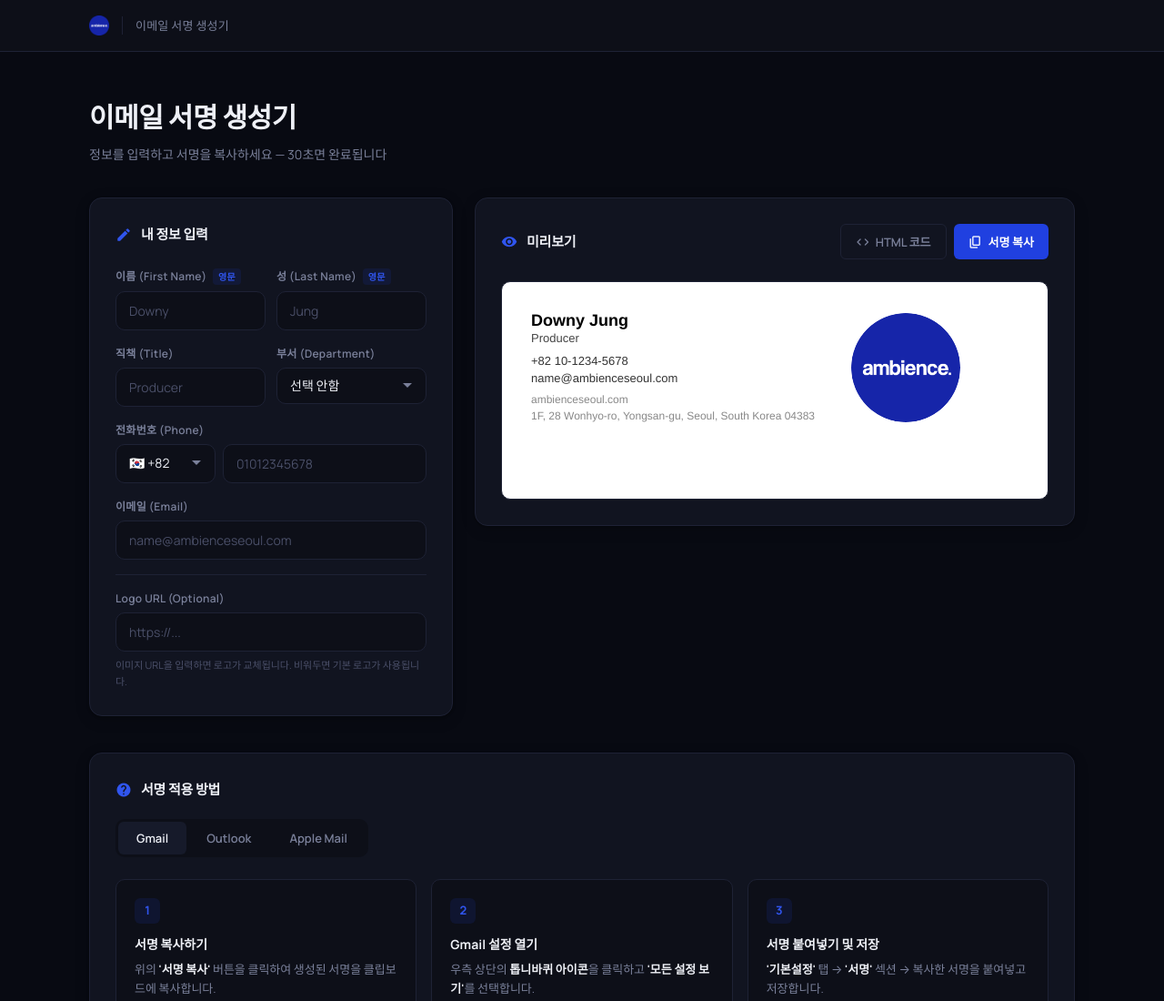
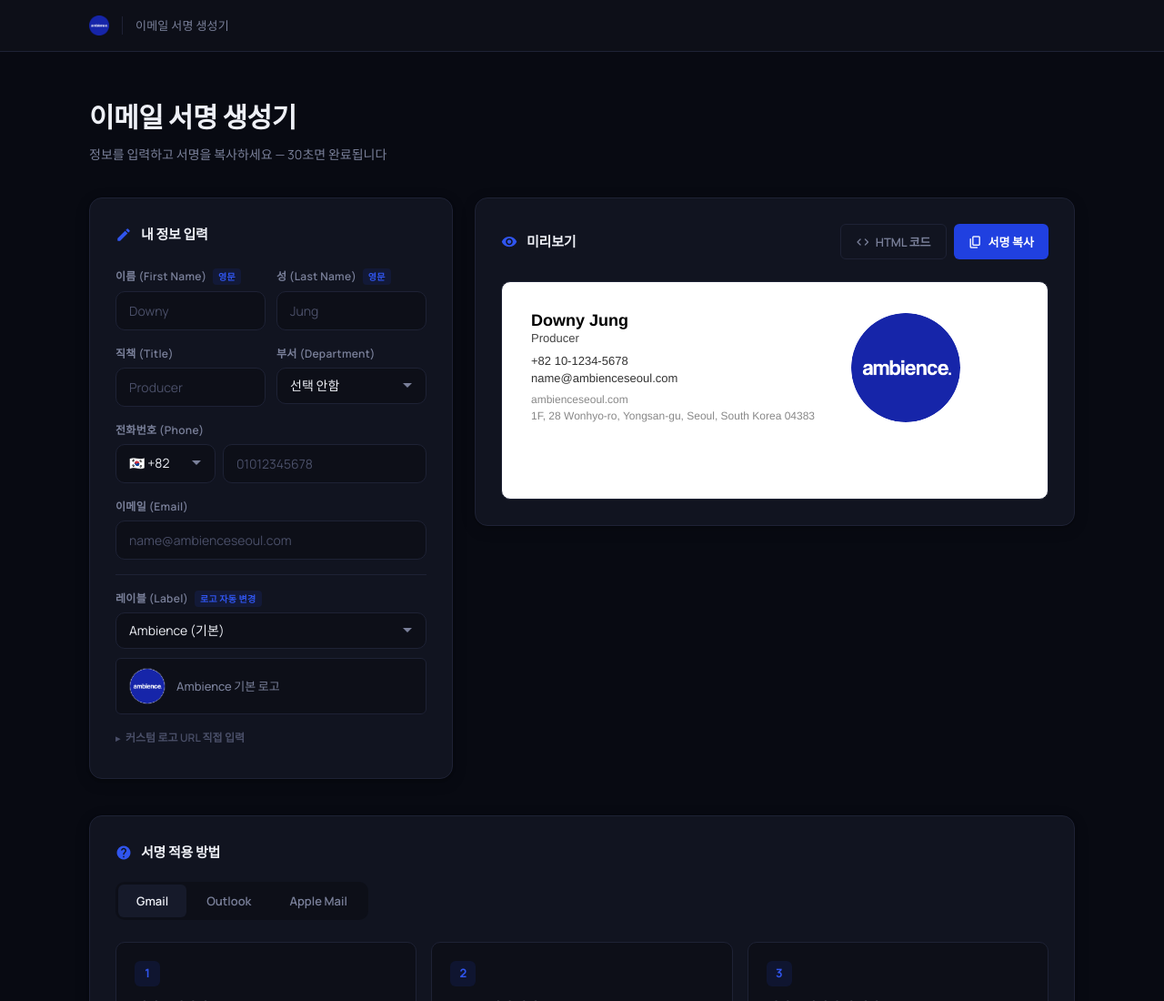
Before and after one commit to downy-ambience/ambience-signature, a plain HTML site: page index.html in a window 1280 px wide. Shown: the top 1100 px of the page at 91% size. Drawn offline with Linux system fonts and the light colour scheme.

Commit message:
Add team logos (The Pair Show, Bubble), remove wordmark below sub-labels, update UI

```diff
--- a/index.html
+++ b/index.html
@@ -98,9 +98,21 @@
       </div>
 
       <div class="form-group logo-section">
-        <label class="form-label" for="sig-logo-url">Logo URL (Optional)</label>
-        <input class="form-input" type="url" id="sig-logo-url" placeholder="https://..." />
-        <p class="logo-hint">이미지 URL을 입력하면 로고가 교체됩니다. 비워두면 기본 로고가 사용됩니다.</p>
+        <label class="form-label" for="sig-label">레이블 (Label) <span class="label-hint">로고 자동 변경</span></label>
+        <select class="form-input form-select" id="sig-label">
+          <option value="ambience">Ambience (기본)</option>
+          <option value="the-pair-show">The Pair Show</option>
+          <option value="bubble">Bubble (Contents IP)</option>
+        </select>
+        <div class="logo-preview-row" id="logo-preview-row">
+          <img src="assets/logo.png" alt="현재 로고" class="logo-preview-thumb" id="logo-preview-thumb" />
+          <span class="logo-preview-label" id="logo-preview-label">Ambience 기본 로고</span>
+        </div>
+        <details class="custom-logo-details">
+          <summary class="custom-logo-summary">커스텀 로고 URL 직접 입력</summary>
+          <input class="form-input" type="url" id="sig-logo-url" placeholder="https://..." style="margin-top:8px;" />
+          <p class="logo-hint">이미지 URL을 입력하면 레이블 로고 대신 사용됩니다.</p>
+        </details>
       </div>
     </section>
 
--- a/script.js
+++ b/script.js
@@ -7,6 +7,7 @@ document.addEventListener('DOMContentLoaded', () => {
     country: document.getElementById('sig-country'),
     phone: document.getElementById('sig-phone'),
     email: document.getElementById('sig-email'),
+    label: document.getElementById('sig-label'),
     logoUrl: document.getElementById('sig-logo-url'),
   };
 
@@ -14,24 +15,87 @@ document.addEventListener('DOMContentLoaded', () => {
   const copyBtn = document.getElementById('btn-copy');
   const copyCodeBtn = document.getElementById('btn-copy-code');
   const toast = document.getElementById('toast');
+  const logoThumb = document.getElementById('logo-preview-thumb');
+  const logoLabel = document.getElementById('logo-preview-label');
 
   // ── Constants ──
   const WEBSITE = 'ambienceseoul.com';
   const ADDRESS = '1F, 28 Wonhyo-ro, Yongsan-gu, Seoul, South Korea 04383';
   const BRAND_BLUE = '#1a3cba';
-  // Default logo hosted URL — change this to your own hosted logo URL
-  const DEFAULT_LOGO_URL = 'assets/logo.png';
 
-  // ── Pre-load logo as base64 for clipboard copies ──
-  let logoBase64 = '';
-  fetch(DEFAULT_LOGO_URL)
-    .then(res => res.blob())
-    .then(blob => {
-      const reader = new FileReader();
-      reader.onloadend = () => { logoBase64 = reader.result; };
-      reader.readAsDataURL(blob);
-    })
-    .catch(() => { logoBase64 = ''; });
+  // ── Label → Logo Mapping ──
+  // 각 레이블별 로고 경로와 표시 이름
+  const LABEL_LOGOS = {
+    'ambience': {
+      url: 'assets/logo.png',
+      name: 'Ambience 기본 로고',
+      isSubLabel: false,
+    },
+    'the-pair-show': {
+      url: 'assets/logo-the-pair-show.png',
+      name: 'The Pair Show 로고',
+      isSubLabel: true,
+    },
+    'bubble': {
+      url: 'assets/logo-bubble.png',
+      name: 'Bubble (Contents IP) 로고',
+      isSubLabel: true,
+    },
+  };
+
+  // ── Pre-load ALL label logos as base64 for clipboard copies ──
+  const logoBase64Map = {};
+
+  function preloadImage(url, callback) {
+    fetch(url)
+      .then(res => {
+        if (!res.ok) throw new Error('Image not found');
+        return res.blob();
+      })
+      .then(blob => {
+        const reader = new FileReader();
+        reader.onloadend = () => { callback(reader.result); };
+        reader.readAsDataURL(blob);
+      })
+      .catch(() => { callback(''); });
+  }
+
+  function preloadLogo(labelKey) {
+    const logoInfo = LABEL_LOGOS[labelKey];
+    if (!logoInfo) return;
+    preloadImage(logoInfo.url, (base64) => { logoBase64Map[labelKey] = base64; });
+  }
+
+  // Pre-load all logos + wordmark on page load
+  Object.keys(LABEL_LOGOS).forEach(preloadLogo);
+
+
+  // ── Get current logo URL based on label + custom URL ──
+  function getCurrentLogoUrl(forClipboard = false) {
+    const customUrl = fields.logoUrl.value.trim();
+    if (customUrl) return customUrl;
+
+    const label = fields.label.value || 'ambience';
+    if (forClipboard && logoBase64Map[label]) {
+      return logoBase64Map[label];
+    }
+    return LABEL_LOGOS[label]?.url || LABEL_LOGOS['ambience'].url;
+  }
+
+  // ── Update logo preview thumb ──
+  function updateLogoPreview() {
+    const customUrl = fields.logoUrl.value.trim();
+    const label = fields.label.value || 'ambience';
+    const labelInfo = LABEL_LOGOS[label] || LABEL_LOGOS['ambience'];
+
+    if (customUrl) {
+      logoThumb.src = customUrl;
+      logoLabel.textContent = '커스텀 로고';
+    } else {
+      logoThumb.src = labelInfo.url;
+      logoLabel.textContent = labelInfo.name;
+    }
+  }
 
   // ── Phone Number Formatting ──
   function formatPhone(raw, countryCode) {
@@ -95,18 +159,11 @@ document.addEventListener('DOMContentLoaded', () => {
     const fullPhone = `${country} ${formattedPhone}`;
     const email = data.email || 'name@ambienceseoul.com';
 
-    // Use custom URL if provided, otherwise local for preview / base64 for clipboard
-    let logoSrc;
-    if (data.logoUrl) {
-      logoSrc = data.logoUrl;
-    } else if (forClipboard && logoBase64) {
-      logoSrc = logoBase64;
-    } else {
-      logoSrc = DEFAULT_LOGO_URL;
-    }
-
+    const logoSrc = getCurrentLogoUrl(forClipboard);
+    const label = data.label || 'ambience';
+    const labelInfo = LABEL_LOGOS[label] || LABEL_LOGOS['ambience'];
     const logoCell = `<td style="width:140px;vertical-align:middle;text-align:right;padding-left:24px;">
-           <img src="${logoSrc}" alt="ambience" style="width:120px;height:120px;border-radius:50%;display:block;" />
+           <img src="${logoSrc}" alt="${label}" style="width:120px;height:120px;border-radius:50%;display:block;" />
          </td>`;
 
     return `<table cellpadding="0" cellspacing="0" border="0" style="font-family:'Helvetica Neue',Helvetica,Arial,sans-serif;max-width:520px;">
@@ -132,6 +189,7 @@ document.addEventListener('DOMContentLoaded', () => {
   function updatePreview() {
     const data = getCurrentData();
     preview.innerHTML = generateSignatureHTML(data, false);
+    updateLogoPreview();
   }
 
   function getCurrentData() {
@@ -143,6 +201,7 @@ document.addEventListener('DOMContentLoaded', () => {
       country: fields.country.value,
       phone: fields.phone.value.trim(),
       email: fields.email.value.trim(),
+      label: fields.label.value,
       logoUrl: fields.logoUrl.value.trim(),
     };
   }
@@ -209,6 +268,7 @@ document.addEventListener('DOMContentLoaded', () => {
   // ── Event Listeners ──
   Object.values(fields).forEach((input) => {
     input.addEventListener('input', updatePreview);
+    input.addEventListener('change', updatePreview);
   });
 
   copyBtn.addEventListener('click', () => copySignature(false));
--- a/style.css
+++ b/style.css
@@ -256,6 +256,75 @@ body {
   line-height: 1.6;
 }
 
+/* ── Logo Preview Row ── */
+.logo-preview-row {
+  display: flex;
+  align-items: center;
+  gap: 12px;
+  margin-top: 10px;
+  padding: 10px 14px;
+  background: var(--bg-secondary);
+  border: 1px solid var(--border);
+  border-radius: var(--radius-xs);
+  transition: border-color var(--transition);
+}
+
+.logo-preview-row:hover {
+  border-color: var(--border-hover);
+}
+
+.logo-preview-thumb {
+  width: 40px;
+  height: 40px;
+  border-radius: 50%;
+  object-fit: cover;
+  background: #ffffff;
+  border: 1px solid var(--border);
+  flex-shrink: 0;
+}
+
+.logo-preview-label {
+  font-size: 13px;
+  font-weight: 500;
+  color: var(--text-secondary);
+}
+
+/* ── Custom Logo Details (collapsible) ── */
+.custom-logo-details {
+  margin-top: 10px;
+}
+
+.custom-logo-summary {
+  font-size: 12px;
+  font-weight: 600;
+  color: var(--text-muted);
+  cursor: pointer;
+  padding: 6px 0;
+  transition: color var(--transition);
+  list-style: none;
+  display: flex;
+  align-items: center;
+  gap: 6px;
+}
+
+.custom-logo-summary::-webkit-details-marker {
+  display: none;
+}
+
+.custom-logo-summary::before {
+  content: '▸';
+  font-size: 10px;
+  transition: transform var(--transition);
+}
+
+.custom-logo-details[open] .custom-logo-summary::before {
+  transform: rotate(90deg);
+}
+
+.custom-logo-summary:hover {
+  color: var(--text-secondary);
+}
+
 /* ── Preview ── */
 .preview-card {
   position: sticky;
```
Also changed, not shown: assets/ambience-wordmark.png (added), assets/logo-bubble.png (added), assets/logo-the-pair-show.png (added).
